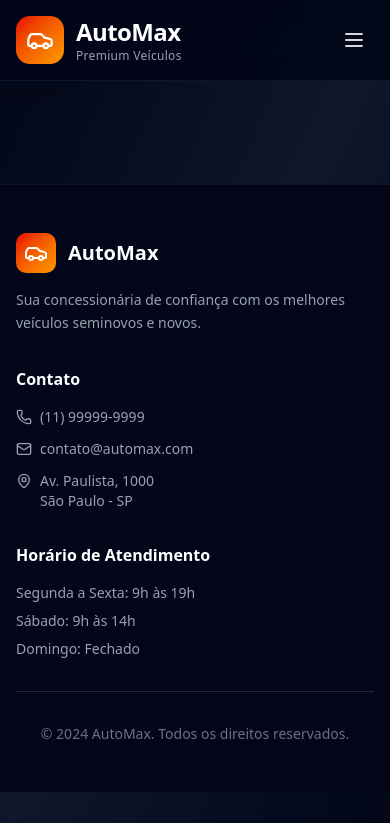
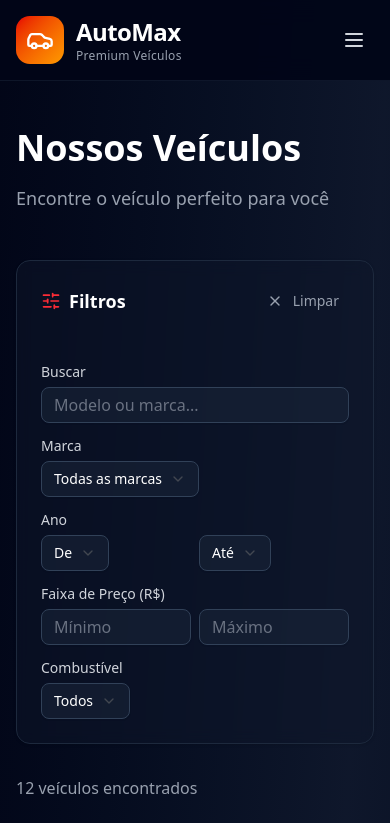
Before and after one commit to Grazziano/AutoMax, a React (Vite) app: page /veiculos in a window 390 px wide. Shown: the top 823 px of the page. Built offline with nearby package versions, Linux system fonts and the light colour scheme.

Commit message:
feat: creating vehicle page

```diff
--- a/src/pages/Vehicles.tsx
+++ b/src/pages/Vehicles.tsx
@@ -1,7 +1,149 @@
+import { useEffect, useState } from 'react';
+import CarFilters from './components/cars/CarFilters';
+import { Loader2 } from 'lucide-react';
+import CarCard from './components/cars/CarCard';
+import { CARS } from '@/data/cars';
+import type { ICar } from '@/types/car.interface';
+
 export default function Vehicles() {
+  const [cars, setCars] = useState<ICar[]>([]);
+  const [filteredCars, setFilteredCars] = useState<ICar[]>([]);
+  const [loading, setLoading] = useState(false);
+  const [filters, setFilters] = useState({
+    search: '',
+    brand: '',
+    yearFrom: '',
+    yearTo: '',
+    priceMin: '',
+    priceMax: '',
+    fuelType: '',
+  });
+
+  useEffect(() => {
+    loadCars();
+  }, []);
+
+  useEffect(() => {
+    let result = [...cars];
+
+    if (filters.search) {
+      const searchLower = filters.search.toLowerCase();
+      result = result.filter(
+        (car) =>
+          car.model?.toLowerCase().includes(searchLower) ||
+          car.brand?.toLowerCase().includes(searchLower)
+      );
+    }
+
+    if (filters.brand) {
+      result = result.filter((car) => car.brand === filters.brand);
+    }
+
+    if (filters.yearFrom) {
+      result = result.filter((car) => car.year >= parseInt(filters.yearFrom));
+    }
+
+    if (filters.yearTo) {
+      result = result.filter((car) => car.year <= parseInt(filters.yearTo));
+    }
+
+    if (filters.priceMin) {
+      result = result.filter(
+        (car) => car.price >= parseFloat(filters.priceMin)
+      );
+    }
+
+    if (filters.priceMax) {
+      result = result.filter(
+        (car) => car.price <= parseFloat(filters.priceMax)
+      );
+    }
+
+    if (filters.fuelType) {
+      result = result.filter((car) => car.fuel_type === filters.fuelType);
+    }
+
+    setFilteredCars(result);
+  }, [cars, filters]);
+
+  const loadCars = () => {
+    const data = CARS;
+    setCars(data);
+    setLoading(false);
+  };
+
+  const clearFilters = () => {
+    setFilters({
+      search: '',
+      brand: '',
+      yearFrom: '',
+      yearTo: '',
+      priceMin: '',
+      priceMax: '',
+      fuelType: '',
+    });
+  };
+
   return (
-    <div>
-      <h1>Vehicles</h1>
+    <div className="min-h-screen py-12 px-4 sm:px-6 lg:px-8">
+      <div className="max-w-7xl mx-auto">
+        <div className="mb-12">
+          <h1 className="text-4xl md:text-5xl font-bold text-white mb-4">
+            Nossos Veículos
+          </h1>
+          <p className="text-gray-400 text-lg">
+            Encontre o veículo perfeito para você
+          </p>
+        </div>
+
+        <div className="grid lg:grid-cols-4 gap-8">
+          {/* Filters Sidebar */}
+          <div className="lg:col-span-1">
+            <div className="sticky top-24">
+              <CarFilters
+                filters={filters}
+                setFilters={setFilters}
+                onClear={clearFilters}
+              />
+            </div>
+          </div>
+
+          {/* Cars Grid */}
+          <div className="lg:col-span-3">
+            {loading ? (
+              <div className="flex justify-center items-center h-64">
+                <Loader2 className="w-8 h-8 animate-spin text-red-500" />
+              </div>
+            ) : (
+              <>
+                <div className="mb-6">
+                  <p className="text-gray-400">
+                    {filteredCars.length}{' '}
+                    {filteredCars.length === 1
+                      ? 'veículo encontrado'
+                      : 'veículos encontrados'}
+                  </p>
+                </div>
+
+                {filteredCars.length > 0 ? (
+                  <div className="grid md:grid-cols-2 xl:grid-cols-3 gap-6">
+                    {filteredCars.map((car) => (
+                      <CarCard key={car.id} car={car} />
+                    ))}
+                  </div>
+                ) : (
+                  <div className="text-center py-16 bg-slate-900/50 rounded-2xl border border-slate-800">
+                    <p className="text-gray-400 text-lg mb-2">
+                      Nenhum veículo encontrado
+                    </p>
+                    <p className="text-gray-500">Tente ajustar os filtros</p>
+                  </div>
+                )}
+              </>
+            )}
+          </div>
+        </div>
+      </div>
     </div>
   );
 }
```
